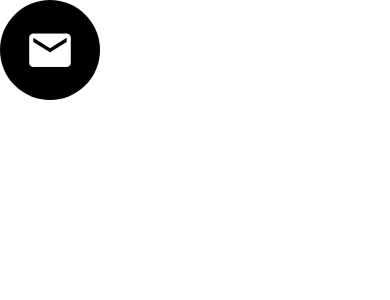
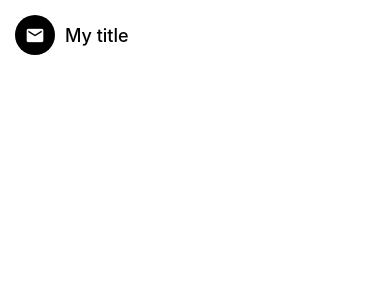
Before and after one commit to kavaa95/React-native-project, a React Native app: screen / in a window 390 px wide. Shown: the top 300 px of the page. Built offline with nearby package versions, Linux system fonts and the light colour scheme.

Commit message:
created reusable icon components

```diff
--- a/App.js
+++ b/App.js
@@ -9,11 +9,12 @@ import ListingDetailsScreen from "./app/Screens/ListingDetailsScreen";
 import MessageScreen from "./app/Screens/MessageScreen";
 import Screen from "./app/components/screen";
 import Icon from "./app/components/AppText/Icon";
+import ListItem from "./app/components/ListItem";
 
 export default function App() {
   return (
     <Screen>
-      <Icon name="email" size={100} iconColor="white" />
+      <ListItem title="My title" ImageComponent={<Icon name="email" />} />
     </Screen>
   );
 }
--- a/app/components/AppText/Icon.js
+++ b/app/components/AppText/Icon.js
@@ -5,7 +5,7 @@ import { MaterialCommunityIcons } from "@expo/vector-icons";
 function Icon({
   name,
   size = 40,
-  iconColor = "$fff",
+  iconColor = "#fff",
   backgroundColor = "#000",
 }) {
   return (
--- a/app/components/ListItem.js
+++ b/app/components/ListItem.js
@@ -13,15 +13,23 @@ import ListingDetailsScreen from "../Screens/ListingDetailsScreen";
 import colors from "../config/colors";
 import Swipeable from "react-native-gesture-handler/Swipeable";
 
-function ListItem({ title, subTitle, image, onPress, renderRightActions }) {
+function ListItem({
+  title,
+  subTitle,
+  ImageComponent,
+  image,
+  onPress,
+  renderRightActions,
+}) {
   return (
     <Swipeable renderRightActions={renderRightActions}>
       <TouchableHighlight underlayColor={colors.light} onPress={onPress}>
         <View style={styles.container}>
-          <Image source={image} style={styles.image} />
-          <View>
+          {ImageComponent}
+          {image && <Image source={image} style={styles.image} />}
+          <View style={styles.detailsContainer}>
             <AppText style={styles.title}>{title}</AppText>
-            <AppText style={styles.subTitle}>{subTitle}</AppText>
+            {subTitle && <AppText style={styles.subTitle}>{subTitle}</AppText>}
           </View>
         </View>
       </TouchableHighlight>
@@ -33,11 +41,14 @@ const styles = StyleSheet.create({
     flexDirection: "row",
     padding: 15,
   },
+  detailsContainer: {
+    marginLeft: 10,
+    justifyContent: "center",
+  },
   image: {
     width: 70,
     height: 70,
     borderRadius: 35,
-    marginRight: 10,
   },
   subTitle: {
     color: colors.medium,
```
